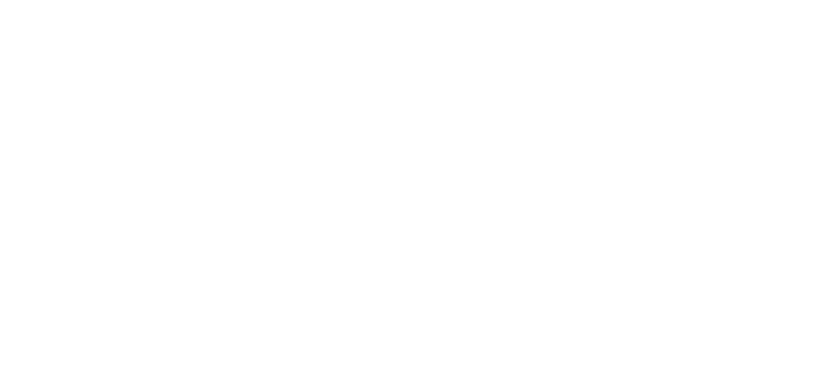
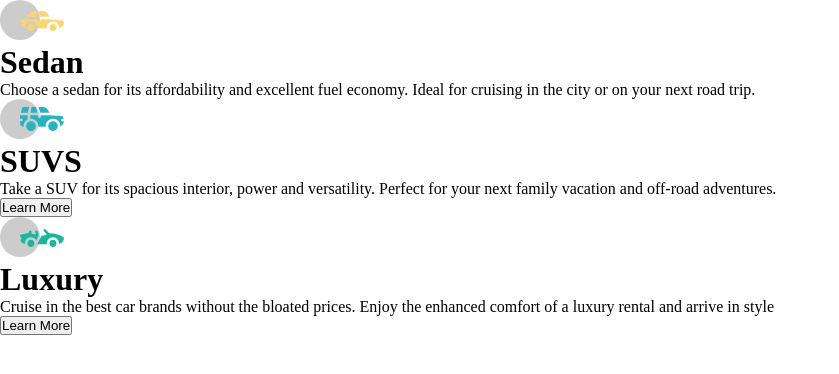
Before and after one commit to daniel-neyla/3-column-preview-card-component, a plain HTML site: page index.html in a window 1280 px wide. Shown: the whole page, without its empty margins (0-839 px from the left). Drawn offline with Linux system fonts and the light colour scheme.

Commit message:
Finshed the basic HTML structure of the component

```diff
--- a/index.html
+++ b/index.html
@@ -18,9 +18,74 @@
   </head>
   <body>
     <div class="container">
-      <div class="card"></div>
-      <div class="card"></div>
-      <div class="card"></div>
+      <div class="card card-sedans">
+        <svg
+          width="64"
+          height="40"
+          xmlns="http://www.w3.org/2000/svg"
+          class="icon icon-sedan"
+        >
+          <g fill="none" fill-rule="evenodd">
+            <circle fill="#000" opacity=".201" cx="20" cy="20" r="20" />
+            <path
+              d="M52.936 24.11c1.942 0 3.517 1.542 3.517 3.445 0 1.903-1.575 3.445-3.517 3.445s-3.516-1.542-3.516-3.445c0-1.903 1.574-3.445 3.516-3.445zm-21.957 0c1.942 0 3.517 1.542 3.517 3.445 0 1.903-1.575 3.445-3.517 3.445s-3.516-1.542-3.516-3.445c0-1.903 1.574-3.445 3.516-3.445zm6.948-4.848v1.429c0 .716.61 1.293 1.348 1.259a1.295 1.295 0 001.225-1.295v-1.393h8.256l13.483 1.313c.956.093 1.676.881 1.676 1.814 0 2.89-2.126 5.303-4.926 5.819.397-3.557-2.458-6.62-6.053-6.62-3.646 0-6.504 3.14-6.039 6.723h-9.879c.466-3.588-2.397-6.722-6.039-6.722-3.595 0-6.45 3.062-6.052 6.62-2.14-.398-3.916-1.912-4.61-3.931h1.142c.731 0 1.32-.598 1.285-1.322-.033-.678-.629-1.2-1.322-1.2H20v-.251c0-1.274 1.066-2.243 2.306-2.243h15.62zM42.59 11c2.645 0 4.99 1.556 5.972 3.963l.726 1.779H40.17L38.413 11h4.178zm-6.865 0l1.758 5.741H26.505l3.357-3.654A6.502 6.502 0 0134.644 11h1.082z"
+              fill="#FFD473"
+              fill-rule="nonzero"
+            />
+          </g>
+        </svg>
+        <h1 class="card-title">Sedan</h1>
+        <p class="card-text">
+          Choose a sedan for its affordability and excellent fuel economy. Ideal
+          for cruising in the city or on your next road trip.
+        </p>
+      </div>
+      <div class="card card-suvs">
+        <svg
+          width="64"
+          height="40"
+          xmlns="http://www.w3.org/2000/svg"
+          class="icon icon-suv"
+        >
+          <g fill="none" fill-rule="evenodd">
+            <circle fill="#000" opacity=".201" cx="20" cy="20" r="20" />
+            <path
+              d="M31.002 22.358c2.917 0 5.18 2.593 4.762 5.506a4.828 4.828 0 01-2.962 3.778 4.797 4.797 0 01-5.3-1.165c-1.188-1.26-1.235-2.613-1.263-2.613-.42-2.924 1.857-5.506 4.763-5.506zm22 0c3.457 0 5.798 3.567 4.41 6.744A4.816 4.816 0 0152.3 31.94a4.826 4.826 0 01-4.06-4.077c-.42-2.915 1.846-5.506 4.762-5.506zm-15.04-6.083v1.462a1.29 1.29 0 001.352 1.29c.693-.033 1.227-.631 1.227-1.326v-1.426h8.3l13.056.716a1.29 1.29 0 011.164.917c.27.895.446 1.477.563 1.87h-1.047c-.694 0-1.291.534-1.324 1.228a1.29 1.29 0 001.288 1.352h1.445c-.164 2.225-1.57 4.193-3.6 5.05.13-4.212-3.255-7.63-7.384-7.63-4.317 0-7.762 3.718-7.358 8.086h-7.285c.43-4.655-3.503-8.531-8.131-8.046v-3.543h7.734zm-10.312 0v4.308a7.4 7.4 0 00-4.006 7.274 3.874 3.874 0 01-3.642-3.864v-1.635h1.46a1.29 1.29 0 000-2.58h-1.461v-3.213l.003-.29h7.646zm14.986-8.196c2.65 0 5 1.592 5.984 4.055l.63 1.579a5.525 5.525 0 01-.065-.004l-.026-.002-.034-.002-.022-.002a4.178 4.178 0 00-.224-.006l-.098-.001h-.039l-.136-.001h-.052l-.326-.001H40.211L38.528 8.08zm-13.632 0l-1.122 5.616h-7.144l1.47-4.71a1.29 1.29 0 011.231-.906h5.565zm6.832 0l1.683 5.615h-7.007l1.121-5.615h4.203z"
+              fill="#26B5C0"
+              fill-rule="nonzero"
+            />
+          </g>
+        </svg>
+        <h1 class="card-title">SUVS</h1>
+        <p class="card-text">
+          Take a SUV for its spacious interior, power and versatility. Perfect
+          for your next family vacation and off-road adventures.
+        </p>
+        <button class="btn">Learn More</button>
+      </div>
+      <div class="card card-luxury">
+        <svg
+          width="64"
+          height="40"
+          xmlns="http://www.w3.org/2000/svg"
+          class="icon icon-luxury"
+        >
+          <g fill="none" fill-rule="evenodd">
+            <circle fill="#000" opacity=".201" cx="20" cy="20" r="20" />
+            <path
+              d="M30.98 22.835c1.941 0 3.516 1.604 3.516 3.583 0 1.978-1.575 3.582-3.517 3.582s-3.516-1.604-3.516-3.582c0-1.979 1.574-3.583 3.516-3.583zm21.956 0c1.942 0 3.517 1.604 3.517 3.583 0 1.978-1.575 3.582-3.517 3.582s-3.516-1.604-3.516-3.582c0-1.979 1.574-3.583 3.516-3.583zm-9.143-10.45a1.27 1.27 0 011.819 0l3.715 3.784c4.444-.115 9.7 1.142 13.964 3.753.387.237.624.664.624 1.124 0 3.006-2.126 5.514-4.926 6.05.397-3.698-2.458-6.882-6.053-6.882-3.646 0-6.504 3.264-6.039 6.99h-9.669c.76-1.544.993-2.026 1.337-2.711l.082-.162c.421-.835 1.056-2.07 2.883-5.65 1.68-.023 3.47-.408 5.247-1.403l-2.984-3.04a1.328 1.328 0 010-1.854zm-7.68 1.064c.683-.2 1.395.202 1.592.898l.749 2.652a3.46 3.46 0 01-.247 2.51l-1.733 3.395-.216.424c-1.07-1.89-3.06-3.114-5.279-3.114-3.595 0-6.45 3.184-6.052 6.885-1.832-.347-3.414-1.537-4.278-3.276a1.331 1.331 0 01.117-1.376l.955-1.303-1.325-1.295c-.751-.735-.376-2.024.64-2.231l6.614-1.346.13-.026c.092-.019.145-.03.157-.031.314-.146 1.07-.591 1.07-1.506 0-.734.592-1.327 1.316-1.31.712.016 1.268.662 1.256 1.388a4.11 4.11 0 01-.348 1.611 22.69 22.69 0 014.7 1.146l-.7-2.473a1.314 1.314 0 01.882-1.622z"
+              fill="#19B89D"
+              fill-rule="nonzero"
+            />
+          </g>
+        </svg>
+        <h1 class="card-title">Luxury</h1>
+        <p class="card-text">
+          Cruise in the best car brands without the bloated prices. Enjoy the
+          enhanced comfort of a luxury rental and arrive in style
+        </p>
+        <button class="btn">Learn More</button>
+      </div>
     </div>
   </body>
 </html>
```
